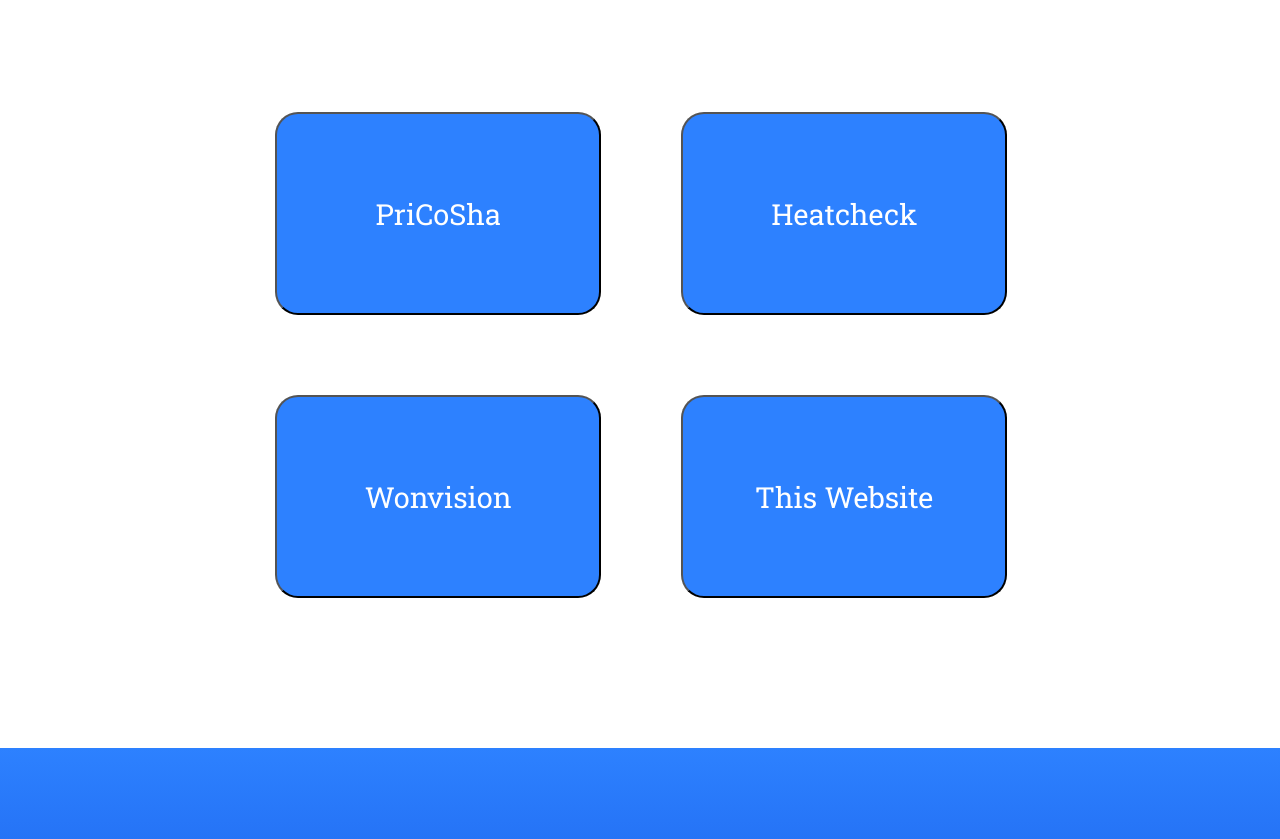
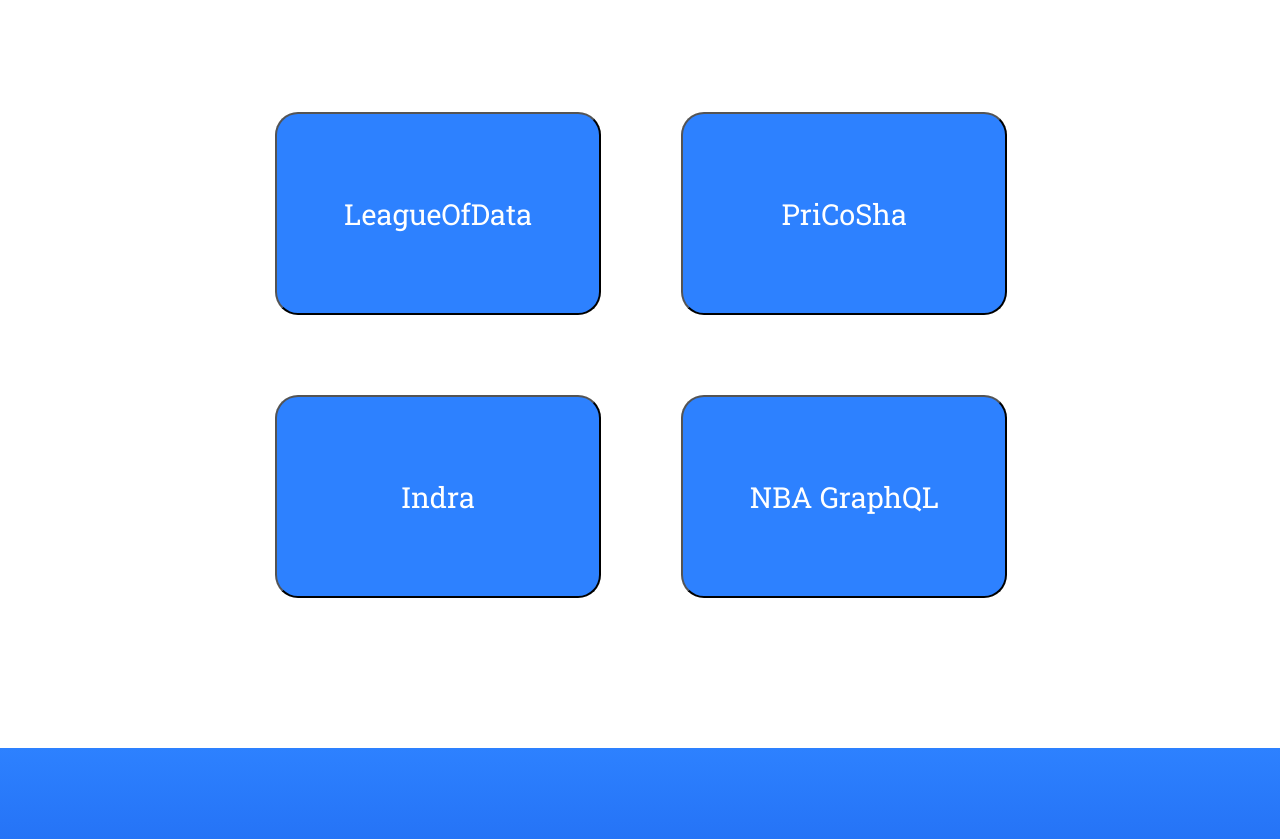
Before and after one commit to pjung16/pjung16.github.io, a Gatsby site: page / in a window 1280 px wide. Shown: the part 1712-2551 px from the top of the page. Built offline with nearby package versions, Linux system fonts and the light colour scheme; Gatsby itself is replaced by a stand-in of ours.

Commit message:
content changes to project

```diff
--- a/src/app.js
+++ b/src/app.js
@@ -13,10 +13,10 @@
 
       },
       projectDescriptions: [
+        "A data-driven web app that analyzes top League of Legends players to find ideal pairs and team compositions",
         "A system for privately sharing content items among groups of people. Created using HTML, CSS/Bootstrap, and Flask in my Databases class.",
-        "Web app that uses REST APIs and scrapes sneaker reseller websites for the prices of a shoe that a user inputs",
-        "A website created for a side project done with my friends that makes videos for individuals to tell stories",
-        "My personal website created using React.js and Gatsby.js"
+        "Open-source web app for agent-based modeling created using ReactJS",
+        "A web app for NBA statistics using GraphQL and ExpressJS for the backend and ReactJS for the frontend"
       ]
     };
 
@@ -127,10 +127,10 @@
           <div className="projectsTitle">Projects</div>
           <div className="projects">
             <div className="projectsGrid">
-              <Project projectName="PriCoSha" link="https://github.com/pjung16/PriCoSha" desc={this.state.projectDescriptions[0]} />
-              <Project projectName="Heatcheck" link="https://github.com/pjung16/heatcheck" desc={this.state.projectDescriptions[1]} />
-              <Project projectName="Wonvision" link="https://github.com/pjung16/wonvision" desc={this.state.projectDescriptions[2]} />
-              <Project projectName="This Website" link="https://github.com/pjung16/pjung16.github.io" desc={this.state.projectDescriptions[3]} />
+              <Project projectName="LeagueOfData" link="https://pjung16.github.io/LeagueOfData/" desc={this.state.projectDescriptions[0]} />
+              <Project projectName="PriCoSha" link="https://github.com/pjung16/PriCoSha" desc={this.state.projectDescriptions[1]} />
+              <Project projectName="Indra" link="https://gcallah.github.io/indras_net/webapp.html#/" desc={this.state.projectDescriptions[2]} />
+              <Project projectName="NBA GraphQL" link="https://github.com/pjung16/nbaGraphQL" desc={this.state.projectDescriptions[3]} />
             </div>
           </div>
         </div>
```
